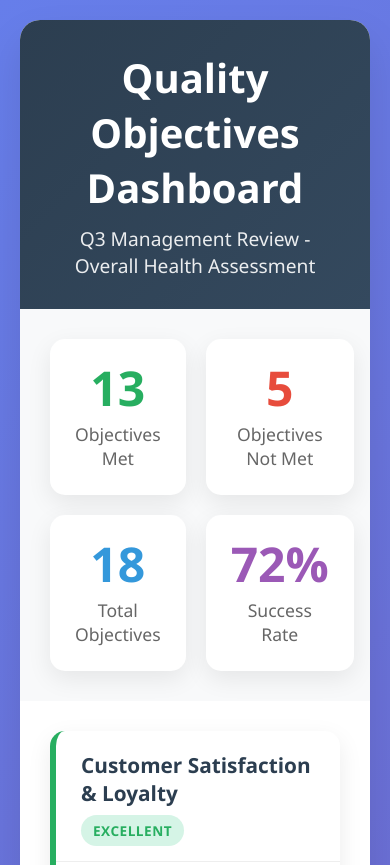
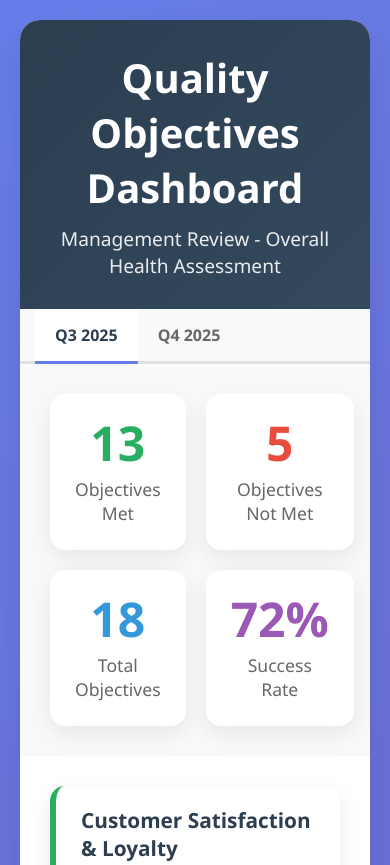
Before and after one commit to petrockc/QMS-dashboard, a plain HTML site: page index.html in a window 390 px wide. Shown: the top 865 px of the page. Drawn offline with Linux system fonts and the light colour scheme.

Commit message:
Add tab functionality

```diff
--- a/index.html
+++ b/index.html
@@ -3,7 +3,7 @@
 <head>
     <meta charset="UTF-8">
     <meta name="viewport" content="width=device-width, initial-scale=1.0">
-    <title>Q3 Quality Objectives Dashboard</title>
+    <title>Quality Objectives Dashboard</title>
     <style>
         body {
             font-family: 'Segoe UI', Tahoma, Geneva, Verdana, sans-serif;
@@ -39,6 +39,44 @@
             margin: 0;
             font-size: 1.2em;
             opacity: 0.9;
+        }
+
+        .tabs {
+            display: flex;
+            background: #f8f9fa;
+            border-bottom: 3px solid #e0e0e0;
+            padding: 0 30px;
+        }
+
+        .tab {
+            padding: 20px 40px;
+            cursor: pointer;
+            font-weight: 600;
+            font-size: 1.1em;
+            color: #666;
+            border-bottom: 3px solid transparent;
+            margin-bottom: -3px;
+            transition: all 0.3s ease;
+            position: relative;
+        }
+
+        .tab:hover {
+            color: #2c3e50;
+            background: rgba(255,255,255,0.5);
+        }
+
+        .tab.active {
+            color: #2c3e50;
+            border-bottom-color: #667eea;
+            background: white;
+        }
+
+        .tab-content {
+            display: none;
+        }
+
+        .tab-content.active {
+            display: block;
         }
 
         .summary-cards {
@@ -185,6 +223,21 @@
         .progress-good { background: linear-gradient(90deg, #f39c12, #e67e22); }
         .progress-poor { background: linear-gradient(90deg, #e74c3c, #c0392b); }
 
+        .placeholder {
+            text-align: center;
+            padding: 60px 30px;
+            color: #7f8c8d;
+        }
+
+        .placeholder h2 {
+            font-size: 2em;
+            margin-bottom: 15px;
+        }
+
+        .placeholder p {
+            font-size: 1.2em;
+        }
+
         .footer {
             background: #2c3e50;
             color: white;
@@ -200,6 +253,13 @@
             .summary-cards {
                 grid-template-columns: repeat(2, 1fr);
             }
+            .tabs {
+                padding: 0 15px;
+            }
+            .tab {
+                padding: 15px 20px;
+                font-size: 1em;
+            }
         }
     </style>
 </head>
@@ -207,9 +267,16 @@
     <div class="dashboard">
         <div class="header">
             <h1>Quality Objectives Dashboard</h1>
-            <p>Q3 Management Review - Overall Health Assessment</p>
+            <p>Management Review - Overall Health Assessment</p>
         </div>
 
+        <div class="tabs">
+            <div class="tab active" onclick="switchTab('q3')">Q3 2025</div>
+            <div class="tab" onclick="switchTab('q4')">Q4 2025</div>
+        </div>
+
+        <!-- Q3 Tab Content -->
+        <div id="q3" class="tab-content active">
             <div class="summary-cards">
                 <div class="summary-card">
                     <div class="number met">13</div>
@@ -394,10 +461,39 @@
                     </div>
                 </div>
             </div>
+        </div>
+
+        <!-- Q4 Tab Content -->
+        <div id="q4" class="tab-content">
+            <div class="placeholder">
+                <h2>Q4 2025 Data Coming Soon</h2>
+                <p>Update this section with your Q4 quality objectives data</p>
+            </div>
+        </div>
 
         <div class="footer">
-            Quality Management System Dashboard | Updated Q3 2025
+            Quality Management System Dashboard | Updated 2025
         </div>
     </div>
+
+    <script>
+        function switchTab(tab) {
+            // Hide all tab contents
+            document.querySelectorAll('.tab-content').forEach(content => {
+                content.classList.remove('active');
+            });
+
+            // Remove active class from all tabs
+            document.querySelectorAll('.tab').forEach(tabElement => {
+                tabElement.classList.remove('active');
+            });
+
+            // Show selected tab content
+            document.getElementById(tab).classList.add('active');
+
+            // Add active class to clicked tab
+            event.target.classList.add('active');
+        }
+    </script>
 </body>
 </html>
```
Lines whose indentation alone changed are shown as unchanged.
